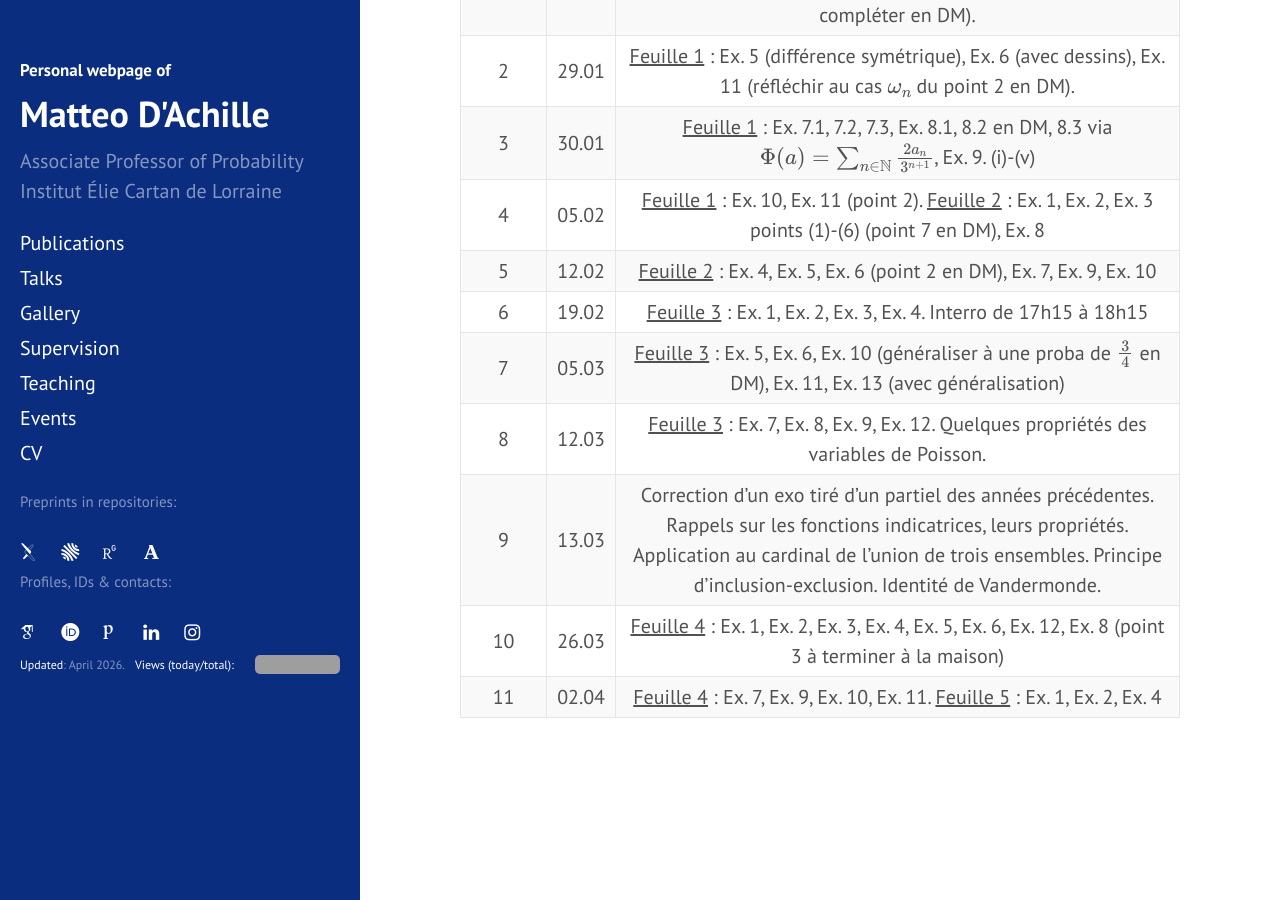
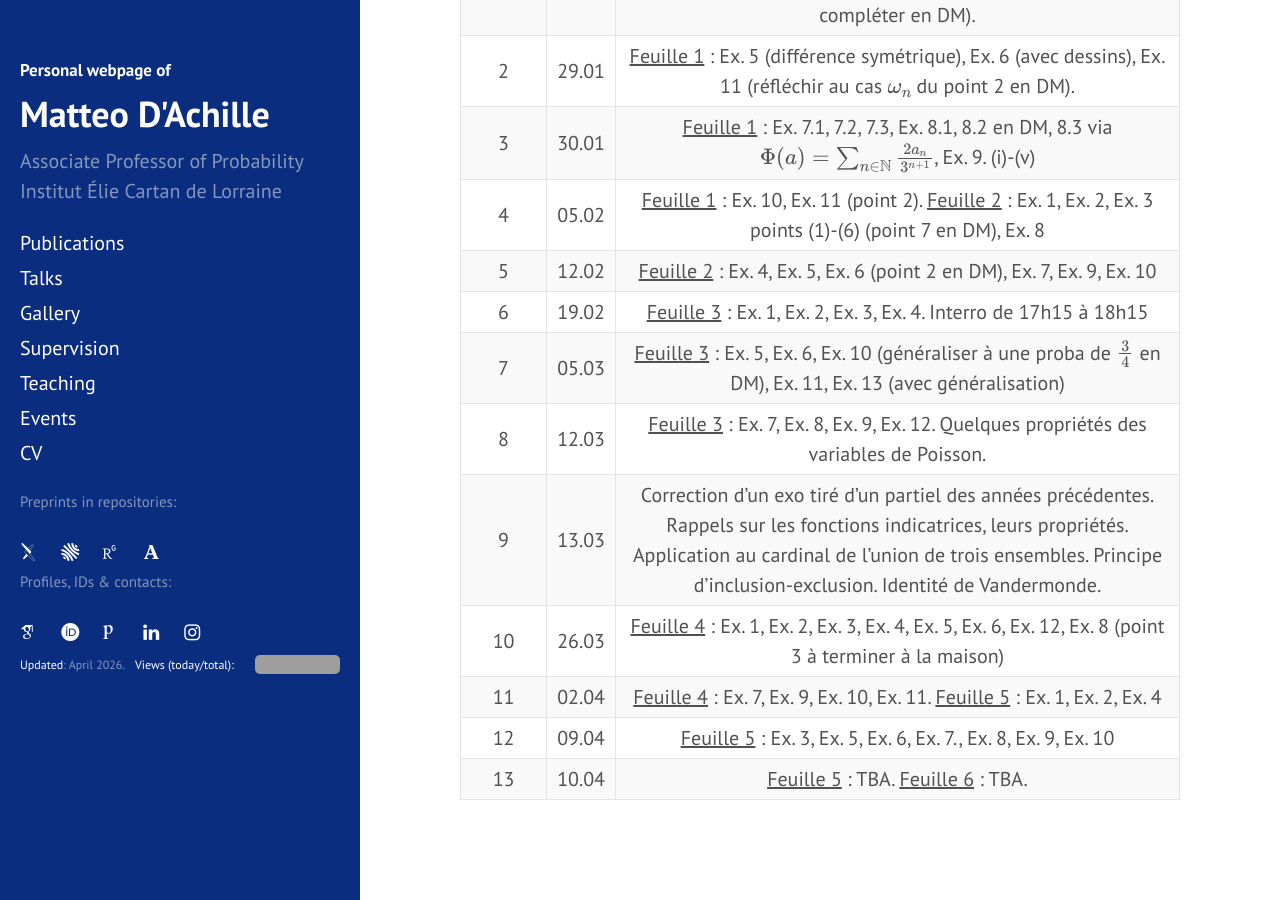
Before and after one commit to matteodachille/matteodachille.github.io, a Jekyll site: the page built from _courses/Proba2026.md, in a window 1280 px wide and 900 px high, scrolled down 920 px. Built offline with Jekyll 4.4.1, drawn with Linux system fonts in a browser that asks for light colours; nearby versions of some CDN libraries; some web fonts are replaced; grey boxes are pictures that could not be loaded.

Commit message:
Updated proba class

```diff
--- a/_courses/Proba2026.md
+++ b/_courses/Proba2026.md
@@ -41,3 +41,5 @@ Pour le materiel de cours ainsi que les annonces communs voir la page ARCHE : [h
 | 9 | 13.03 | Correction d'un exo tiré d'un partiel des années précédentes. Rappels sur les fonctions indicatrices, leurs propriétés. Application au cardinal de l'union de trois ensembles. Principe d'inclusion-exclusion. Identité de Vandermonde. |
 | 10 | 26.03 | <u> Feuille 4</u> : Ex. 1, Ex. 2, Ex. 3, Ex. 4, Ex. 5, Ex. 6, Ex. 12, Ex. 8 (point 3 à terminer à la maison) |
 | 11 | 02.04 | <u> Feuille 4</u> : Ex. 7, Ex. 9, Ex. 10, Ex. 11. <u> Feuille 5</u> : Ex. 1, Ex. 2, Ex. 4 |
+| 12 | 09.04 | <u> Feuille 5</u> : Ex. 3, Ex. 5, Ex. 6, Ex. 7., Ex. 8, Ex. 9, Ex. 10 |
+| 13 | 10.04 | <u> Feuille 5</u> : TBA. <u> Feuille 6</u> : TBA.  |
```
